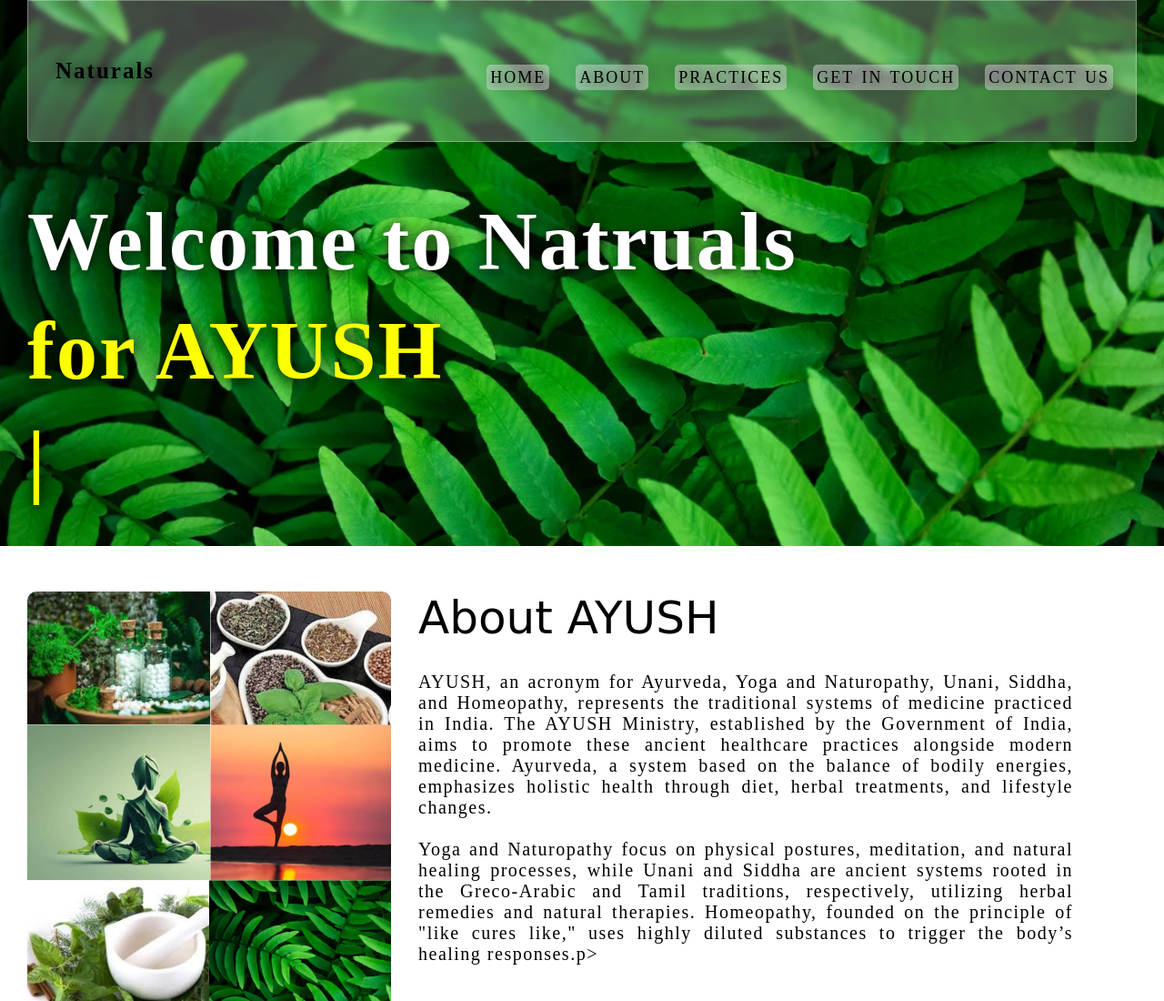
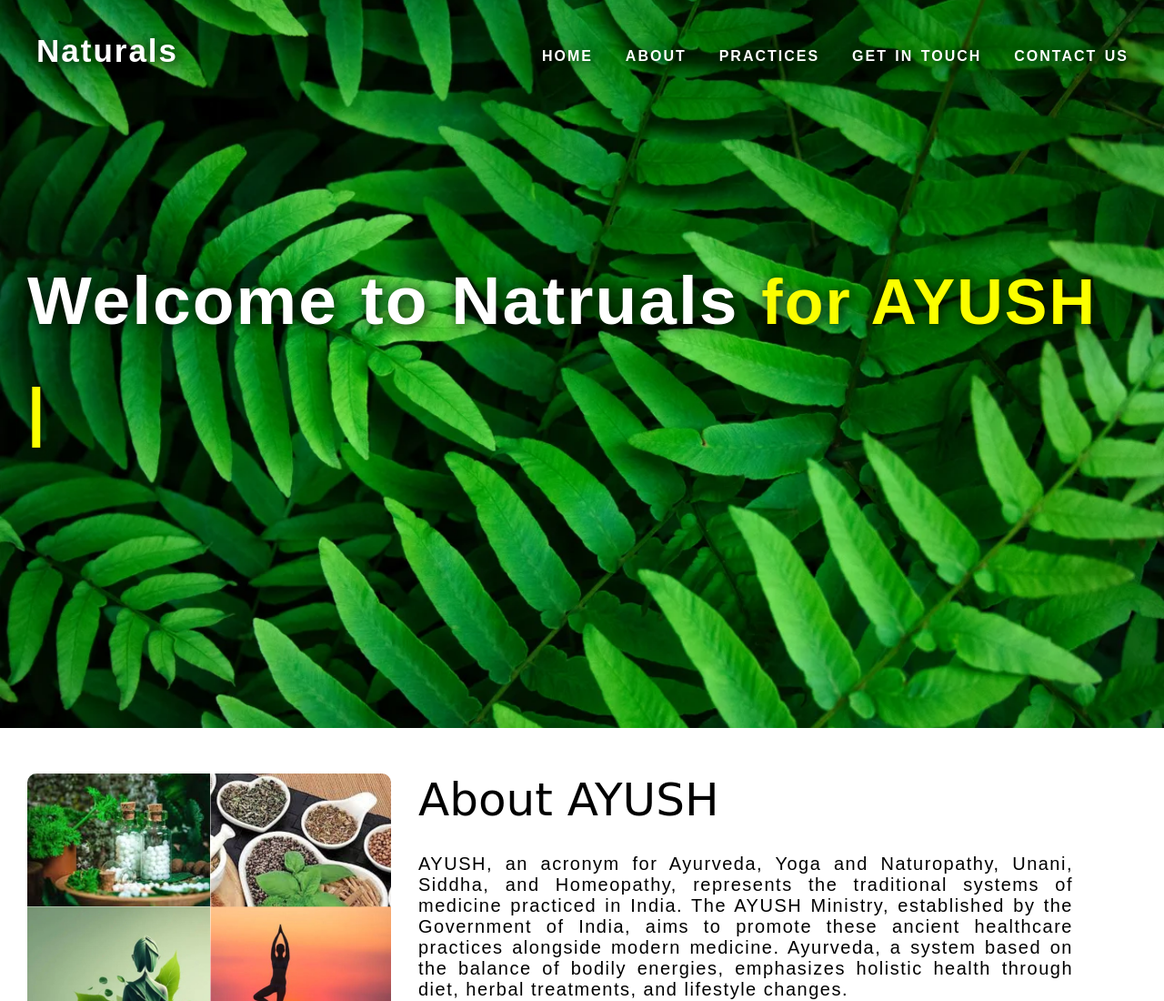
Before and after one commit to AdityaGoyal1505/Hackathon, a plain HTML site: page index.html in a window 1280 px wide. Shown: the top 1100 px of the page at 91% size. Drawn offline with nearby package versions, Linux system fonts and the light colour scheme; a web font is replaced by a local one.

Commit message:
Update style.css

```diff
--- a/style.css
+++ b/style.css
@@ -4,44 +4,35 @@
     padding: 0;
     margin: 0;
 }
+body{
+    font-family: Arial;
+}
 .header{
-
-    background: rgba(255, 255, 255, 0.25);
-    /* border-radius: 16px; */
-    box-shadow: 0 4px 30px rgba(0, 0, 0, 0.1);
-    backdrop-filter: blur(3.4px);
-    -webkit-backdrop-filter: blur(3.4px);
-    border: 1px solid rgba(255, 255, 255, 0.3);
-    padding: 20px;
     display: flex;
     align-items: center;
     justify-content: space-between;
-    border-bottom-left-radius: 5px;
-    border-bottom-right-radius: 5px;
 }
 .header h1{
-    color: rgb(0, 0, 0);
+    color: rgb(255, 255, 255);
     font-weight: bolder;
-    font-size: 25px;
+    font-size: 35px;
     margin-left: 10px;
 }
 nav li{
     text-decoration: none;
     list-style-type:none;
     margin: 5px;
-    color: rgb(0, 0, 0);
-    background-color: rgba(222, 222, 222, 0.5);
+    color: rgb(255, 255, 255);
     padding: 4px;
-    font-size: 18px;
-    border-radius: 5px;
+    font-size: 16px;
+    font-weight: bolder;
 }
 nav a{
     color: black;
     text-decoration: none;
 }
 nav li:hover{
-    background-color: rgba(222, 222, 222, 0.9);
-    font-weight: bold;
+    color: orangered;
     cursor: pointer;
     transition: 0.4s;
 }
@@ -50,18 +41,19 @@ nav li:hover{
 }
 .front{
     background-image: url('Front.webp');
-    height: 75vh;
+    height: 100vh;
     background-repeat: no-repeat;
     background-size: cover;
     background-position: center;
 }
 
 .green{
-    height: 75vh;
+    /* background-color: rgb(126, 255, 114,.35); */
+    height: 100vh;
     justify-content: center;
     align-items: center;
     color: white;
-    font-size: 60px;
+    font-size: 50px;
     padding-left: 30px;
     padding-right: 30px;
     text-shadow: 2px 2px 15px black;
@@ -70,10 +62,10 @@ nav li:hover{
     letter-spacing: 2px;
 }
 .intro{
-    padding-top: 60px;
+    padding-top: 150px;
 }
 .green span{
-    font-size: 90px;
+    font-size: 70px;
     margin-top: 20px;
     font-weight: bolder;
     display: inline-block;
```
